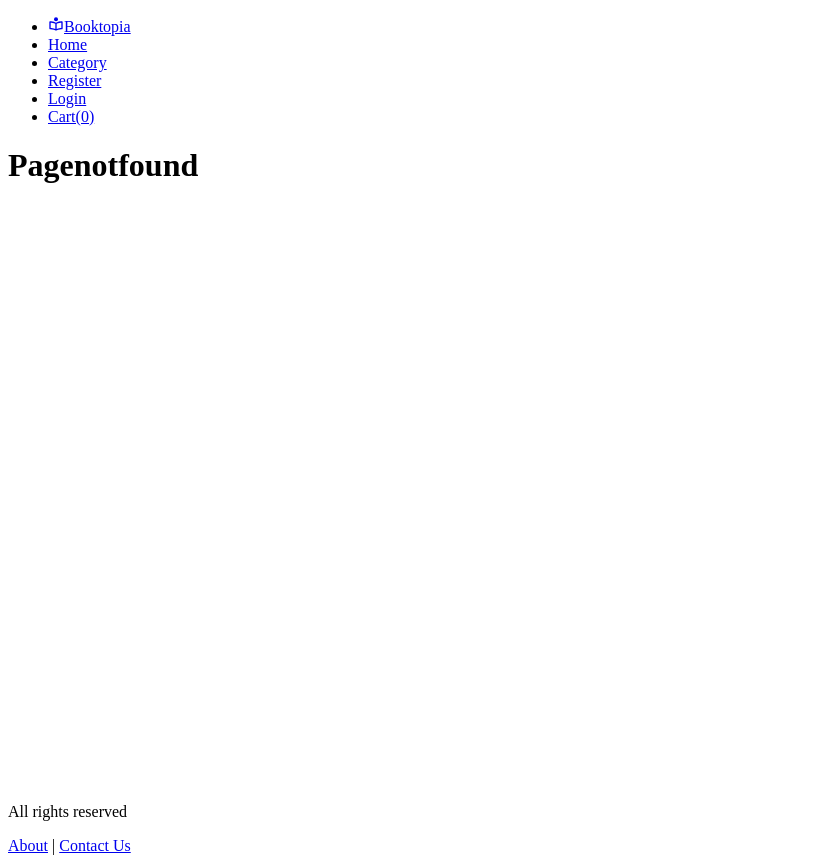
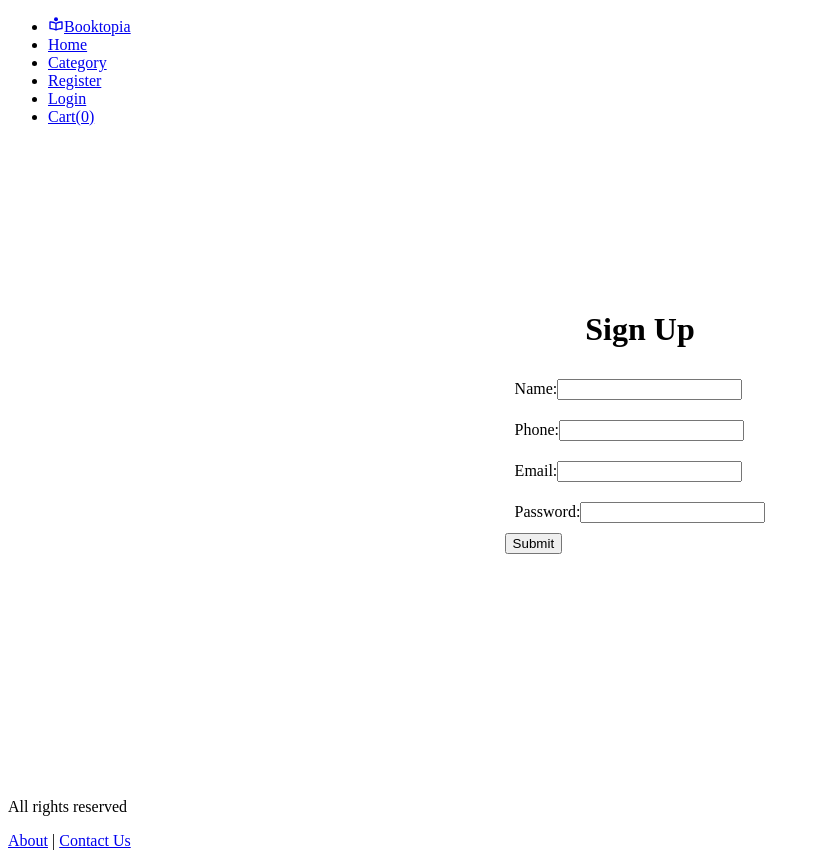
Before and after one commit to saykaw/booktopia-online-bookstore, a React (Vite) app in the folder frontend/: page /register in a window 1280 px wide. Shown: the whole page, without its empty margins (0-820 px from the left). Built offline with nearby package versions, Linux system fonts and the light colour scheme; no server answers.

Commit message:
login-register page done, need to fix the notification

```diff
--- a/frontend/src/App.jsx
+++ b/frontend/src/App.jsx
@@ -1,11 +1,13 @@
 import { useState } from 'react'
-import reactLogo from './assets/react.svg'
-import viteLogo from '/vite.svg'
 import {Routes,Route} from "react-router-dom";
 import HomePage from "./pages/Homepage";
 import About from "./pages/About";
 import Contact from "./pages/Contact";
 import Pagenotfound from './pages/Pagenotfound';
+import Register from './pages/auth/Register';
+import { ToastContainer } from "react-toastify";
+import 'react-toastify/dist/ReactToastify.css';
+import Login from './pages/auth/Login';
 
 
 function App() {
@@ -14,6 +16,8 @@ function App() {
     <>
     <Routes>
       <Route path="/" element={<HomePage/>}/>
+      <Route path="/register" element={<Register/>}/>
+      <Route path="/login" element={<Login/>}/>
       <Route path="/aboutus" element={<About/>}/>
       <Route path="/contactus" element={<Contact/>}/>
       <Route path="*" element={<Pagenotfound/>}/>
@@ -23,4 +27,4 @@ function App() {
   )
 }
 
-export default App
+export default App;
--- a/frontend/src/components/BaseLayout/Layout.jsx
+++ b/frontend/src/components/BaseLayout/Layout.jsx
@@ -2,6 +2,8 @@ import React from 'react'
 import Header from './Header'
 import Footer from './Footer'
 import {Helmet} from 'react-helmet'
+import { Toaster } from 'react-hot-toast';
+
 const Layout = ({children,title,description,keywords,author}) => {
   return (
     <>
@@ -14,7 +16,11 @@ const Layout = ({children,title,description,keywords,author}) => {
       <title>{title}</title>
     </Helmet>
         <Header/>
-        <main style ={{minHeight : "80vh"}}>{children}</main>
+        <main style ={{minHeight : "80vh"}}>
+          <Toaster/>
+          {children}
+          </main>
+
         <Footer/>
     </div>
     </>
--- a/frontend/src/main.jsx
+++ b/frontend/src/main.jsx
@@ -6,9 +6,8 @@ import {BrowserRouter} from 'react-router-dom';
 
 ReactDOM.createRoot(document.getElementById('root')).render(
   <BrowserRouter>
-  <React.StrictMode>
     <App />
-  </React.StrictMode>
+
   </BrowserRouter>
 
 )
--- /dev/null
+++ b/frontend/src/pages/auth/Login.jsx
@@ -0,0 +1,58 @@
+import React,{useState} from 'react';
+import Layout from '../../components/BaseLayout/Layout'
+import './auth.css'
+import axios from 'axios';
+import { useNavigate } from 'react-router-dom';
+import toast from 'react-hot-toast';
+
+const Login = () => {
+
+    const [email,setEmail] = useState('') ;
+    const [password,setPassword] = useState('');
+    const navigate = useNavigate()
+
+    const handleSubmit = async (e)=> {
+        e.preventDefault()  //stops refreshing
+        // console.log(name,email,password,phone);
+        // toast.success('Registered Successfully')
+        try{
+            const res = await axios.post('http://localhost:8080/api/v1/login',{email,password});
+            if (res && res.data.success){
+                toast.success(res.data.message);
+                navigate('/')
+            }
+            else{
+                toast.error(res.data.message);
+            }
+
+        }catch(error){
+            toast.error('Something went wrong');
+            console.log(error)
+        }
+
+    }
+
+    return (
+    <Layout title={'Login - Booktopia'}>
+        <div className="auth-page">
+            <h1>Login</h1>
+            <form onSubmit={handleSubmit}>
+
+                <div className="form-elem">
+                    <label htmlFor="email">Email:</label>
+                    <input  value = {email} onChange = {(e)=> setEmail(e.target.value)} type="email" id="email" name="email" required/>
+                </div>
+
+                <div className="form-elem">
+                    <label htmlFor="password">Password:</label>
+                    <input value = {password} onChange = {(e)=> setPassword(e.target.value)} type="password" id="password" name="password" required/>
+                </div>
+
+                <button type="submit">Login</button>
+            </form>
+        </div>
+    </Layout>
+  )
+}
+
+export default Login
--- /dev/null
+++ b/frontend/src/pages/auth/Register.jsx
@@ -0,0 +1,71 @@
+import React,{useState} from 'react'
+import Layout from '../../components/BaseLayout/Layout'
+import './auth.css'
+import axios from 'axios';
+import { useNavigate } from 'react-router-dom';
+import toast from 'react-hot-toast';
+
+const apiKey = import.meta.env.VITE_API_URL
+
+const Register = () => {
+    const [name,setName] = useState('')
+    const [phone,setPhone] = useState('')
+    const [email,setEmail] = useState('')
+    const [password,setPassword] = useState('')
+
+    const navigate = useNavigate()
+
+    const handleSubmit = async (e)=> {
+        e.preventDefault()  //stops refreshing
+        // console.log(name,email,password,phone);
+        // toast.success('Registered Successfully')
+        try{
+            const res = await axios.post(`${apiKey}/api/v1/register`,{name,phone,email,password});
+            if (res && res.data.success){
+                toast.success(res.data.message);
+                navigate('/login')
+            }
+            else{
+                toast.error(res.data.message);
+            }
+
+        }catch(error){
+            toast.error('Something went wrong');
+            console.log(error)
+        }
+
+    }
+
+  return (
+    <Layout title={'Register - Booktopia'}>
+        <div className="auth-page">
+            <h1>Sign Up</h1>
+            <form onSubmit={handleSubmit}>
+                <div className="form-elem">
+                    <label htmlFor="name">Name:</label>
+                    <input  value = {name} onChange = {(e)=> setName(e.target.value)} type="text" id="name" name="name" required/>
+                </div>
+
+                <div className="form-elem">
+                    <label htmlFor="phone">Phone:</label>
+                    <input  value = {phone} onChange = {(e)=> setPhone(e.target.value)} type="tel" id="phone" name="phone" required/>
+                </div>
+
+                <div className="form-elem">
+                    <label htmlFor="email">Email:</label>
+                    <input  value = {email} onChange = {(e)=> setEmail(e.target.value)} type="email" id="email" name="email" required/>
+                </div>
+
+                <div className="form-elem">
+                    <label htmlFor="password">Password:</label>
+                    <input value = {password} onChange = {(e)=> setPassword(e.target.value)} type="password" id="password" name="password" required/>
+                </div>
+
+                <button type="submit">Submit</button>
+            </form>
+        </div>
+    </Layout>
+  )
+}
+
+export default Register
--- /dev/null
+++ b/frontend/src/pages/auth/auth.css
@@ -0,0 +1,10 @@
+.auth-page{
+    display: flex;
+    align-items: center;
+    justify-content: center;
+    height: 70vh;
+    flex-direction : column
+}
+.form-elem{
+    padding: 10px;
+}
```
Also changed, not shown: frontend/src/context/auth.jsx (added).
